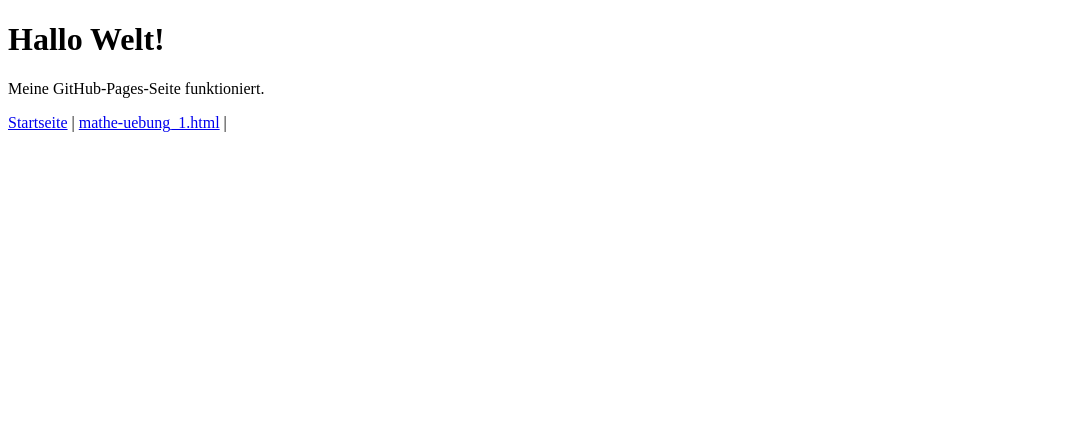
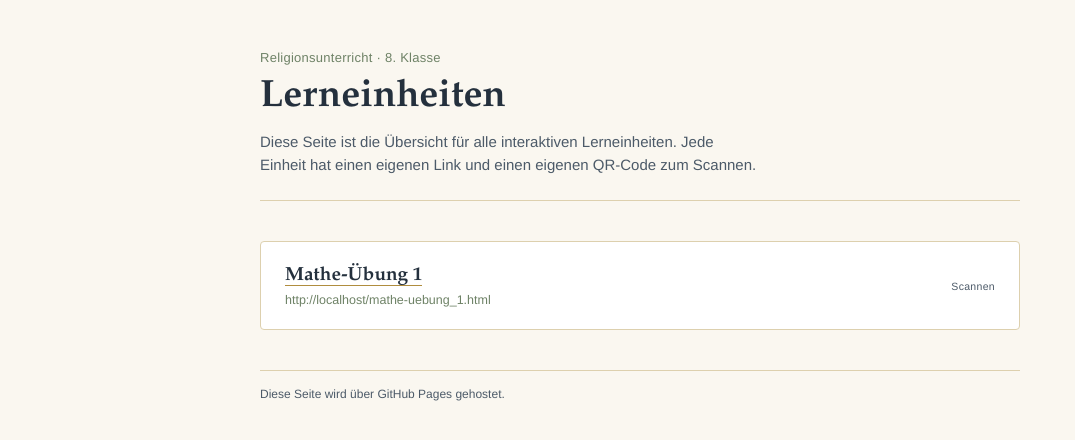
Before and after one commit to LDressel/Unterrichtsmaterial, a plain HTML site: page index.html in a window 1280 px wide. Shown: the whole page, without its empty margins (0-1075 px from the left). Drawn offline with Linux system fonts and the light colour scheme; a script that the page names is missing.

Commit message:
Update index.html with new layout and styles

```diff
--- a/index.html
+++ b/index.html
@@ -1,16 +1,241 @@
 <!DOCTYPE html>
 <html lang="de">
 <head>
-    <meta charset="UTF-8">
-    <title>Meine erste Webseite</title>
+<meta charset="UTF-8">
+<meta name="viewport" content="width=device-width, initial-scale=1">
+<title>Religionsunterricht – Lerneinheiten</title>
+<script src="https://cdnjs.cloudflare.com/ajax/libs/qrcodejs/1.0.0/qrcode.min.js"></script>
+<style>
+  :root {
+    --paper: #FAF7F0;
+    --ink: #24303D;
+    --ink-soft: #4C5A68;
+    --gold: #B08D3E;
+    --gold-line: #DDD0AE;
+    --sage: #6E8266;
+    --card-bg: #FFFFFF;
+  }
+
+  * { box-sizing: border-box; }
+
+  html, body {
+    margin: 0;
+    padding: 0;
+    background: var(--paper);
+    color: var(--ink);
+    font-family: "Iowan Old Style", "Palatino Linotype", Georgia, "Noto Serif", serif;
+  }
+
+  body {
+    min-height: 100vh;
+    display: flex;
+    flex-direction: column;
+    align-items: center;
+    padding: 48px 20px 80px;
+  }
+
+  header {
+    width: 100%;
+    max-width: 760px;
+    text-align: left;
+    margin-bottom: 40px;
+    border-bottom: 1px solid var(--gold-line);
+    padding-bottom: 24px;
+  }
+
+  .kicker {
+    font-family: "Helvetica Neue", Arial, sans-serif;
+    font-size: 13px;
+    color: var(--sage);
+    letter-spacing: 0.02em;
+    margin: 0 0 8px;
+  }
+
+  h1 {
+    font-size: clamp(28px, 5vw, 38px);
+    font-weight: 600;
+    margin: 0 0 10px;
+    line-height: 1.2;
+  }
+
+  header p {
+    font-family: "Helvetica Neue", Arial, sans-serif;
+    color: var(--ink-soft);
+    font-size: 15px;
+    max-width: 60ch;
+    margin: 0;
+    line-height: 1.5;
+  }
+
+  main {
+    width: 100%;
+    max-width: 760px;
+    display: flex;
+    flex-direction: column;
+    gap: 18px;
+  }
+
+  .unit {
+    background: var(--card-bg);
+    border: 1px solid var(--gold-line);
+    border-radius: 4px;
+    padding: 22px 24px;
+    display: flex;
+    align-items: center;
+    gap: 24px;
+  }
+
+  .unit-text {
+    flex: 1;
+    min-width: 0;
+  }
+
+  .unit-text h2 {
+    font-size: 19px;
+    font-weight: 600;
+    margin: 0 0 6px;
+  }
+
+  .unit-text h2 a {
+    color: var(--ink);
+    text-decoration: none;
+    border-bottom: 1px solid var(--gold);
+  }
+
+  .unit-text h2 a:hover { color: var(--gold); }
+
+  .unit-text p {
+    font-family: "Helvetica Neue", Arial, sans-serif;
+    color: var(--ink-soft);
+    font-size: 14px;
+    line-height: 1.5;
+    margin: 0 0 10px;
+  }
+
+  .unit-link {
+    font-family: "Helvetica Neue", Arial, sans-serif;
+    font-size: 12.5px;
+    color: var(--sage);
+    word-break: break-all;
+  }
+
+  .qr-box {
+    flex-shrink: 0;
+    display: flex;
+    flex-direction: column;
+    align-items: center;
+    gap: 6px;
+  }
+
+  .qr-box canvas, .qr-box img {
+    display: block;
+    border: 1px solid var(--gold-line);
+    border-radius: 3px;
+    padding: 4px;
+    background: #fff;
+  }
+
+  .qr-box span {
+    font-family: "Helvetica Neue", Arial, sans-serif;
+    font-size: 10.5px;
+    color: var(--ink-soft);
+    letter-spacing: 0.03em;
+  }
+
+  .empty-hint {
+    font-family: "Helvetica Neue", Arial, sans-serif;
+    color: var(--ink-soft);
+    font-size: 14px;
+    border: 1px dashed var(--gold-line);
+    border-radius: 4px;
+    padding: 20px 24px;
+  }
+
+  footer {
+    width: 100%;
+    max-width: 760px;
+    margin-top: 40px;
+    font-family: "Helvetica Neue", Arial, sans-serif;
+    font-size: 12px;
+    color: var(--ink-soft);
+    border-top: 1px solid var(--gold-line);
+    padding-top: 16px;
+  }
+
+  @media (max-width: 520px) {
+    .unit { flex-direction: column; align-items: flex-start; }
+    .qr-box { align-self: center; }
+  }
+</style>
 </head>
 <body>
-    <h1>Hallo Welt!</h1>
-    <p>Meine GitHub-Pages-Seite funktioniert.</p>
+
+<header>
+  <p class="kicker">Religionsunterricht · 8. Klasse</p>
+  <h1>Lerneinheiten</h1>
+  <p>Diese Seite ist die Übersicht für alle interaktiven Lerneinheiten. Jede Einheit hat einen eigenen Link und einen eigenen QR-Code zum Scannen.</p>
+</header>
+
+<main id="unit-list"></main>
+
+<footer>
+  Diese Seite wird über GitHub Pages gehostet.
+</footer>
+
+<script>
+  // ================================================================
+  // ===========   NEUE EINHEITEN HIER EINFÜGEN   ===================
+  // ================================================================
+  // Für jede Lerneinheit eine Zeile nach diesem Muster hinzufügen:
+  //   title  – Titel der Einheit
+  //   desc   – kurze Beschreibung (optional, kann leer sein: "")
+  //   href   – Dateiname/Pfad der Unterseite, relativ zu dieser index.html
+  //            z.B. "einheit-1.html" oder "lektionen/thema-x.html"
+  // Nicht vergessen: Komma am Ende jeder Zeile außer der letzten.
+  const units = [
+    { title: "Mathe-Übung 1", desc: "", href: "mathe-uebung_1.html" },
+    { title: "Einheit 2 – Beispiel", desc: "Kurze Beschreibung der Lerneinheit.", href: "einheit-2.html" },
+    // 👉 neue Einträge HIER einfügen 👈
+  ];
+  // ================================================================
+  // ===========   ENDE: NEUE EINHEITEN EINFÜGEN   ==================
+  // ================================================================
+
+  const list = document.getElementById("unit-list");
+
+  if (units.length === 0) {
+    list.innerHTML = '<div class="empty-hint">Noch keine Lerneinheiten eingetragen. Im Quellcode der Seite (Abschnitt „HIER EINHEITEN EINTRAGEN“) einfach Einträge zum <code>units</code>-Array hinzufügen.</div>';
+  } else {
+    units.forEach((unit, i) => {
+      const fullUrl = new URL(unit.href, window.location.href).href;
+
+      const el = document.createElement("div");
+      el.className = "unit";
+      el.innerHTML = `
+        <div class="unit-text">
+          <h2><a href="${unit.href}">${unit.title}</a></h2>
+          ${unit.desc ? `<p>${unit.desc}</p>` : ""}
+          <div class="unit-link">${fullUrl}</div>
+        </div>
+        <div class="qr-box" id="qr-${i}">
+          <span>Scannen</span>
+        </div>
+      `;
+      list.appendChild(el);
+
+      new QRCode(document.getElementById(`qr-${i}`), {
+        text: fullUrl,
+        width: 96,
+        height: 96,
+        colorDark: "#24303D",
+        colorLight: "#ffffff",
+      });
+      // Label unter den QR-Code verschieben (QRCode.js hängt das Canvas an)
+      const box = document.getElementById(`qr-${i}`);
+      box.appendChild(box.firstChild);
+    });
+  }
+</script>
+
 </body>
 </html>
-<nav>
-    <a href="index.html">Startseite</a> |
-    <a href="mathe-uebung_1.html">mathe-uebung_1.html</a> |
-
-</nav>
```
